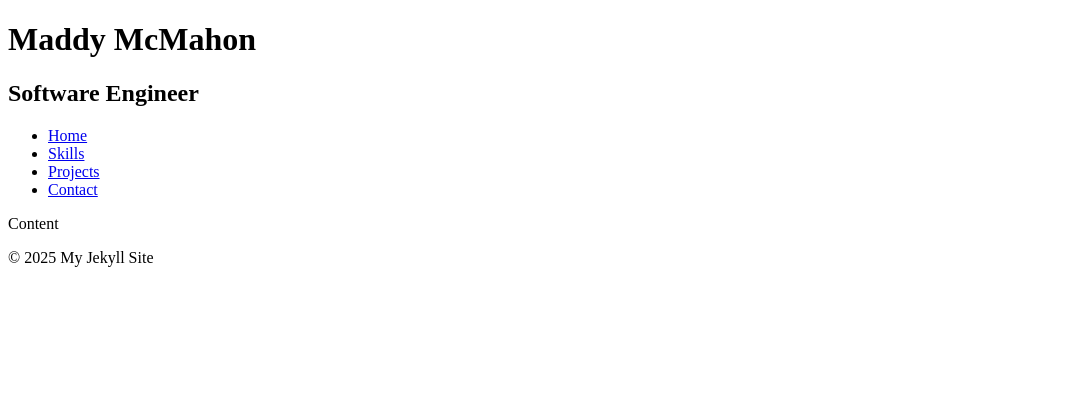
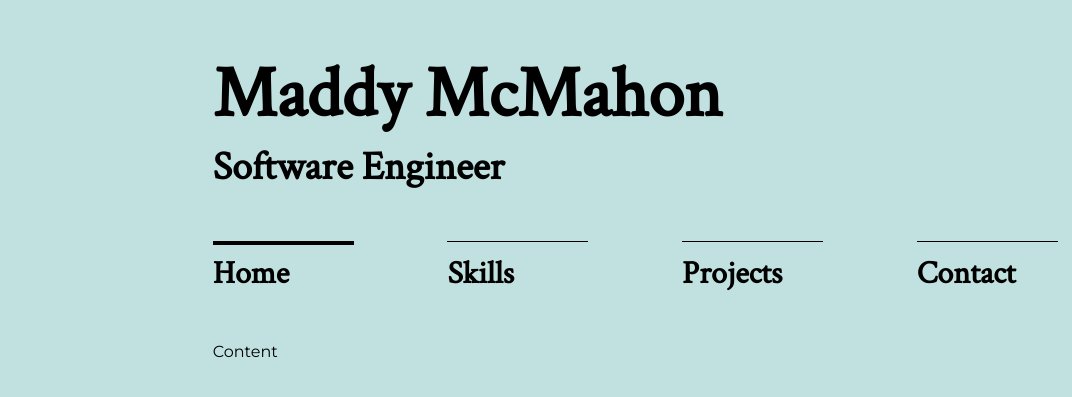
Before and after one commit to mdm106/jekyll-personal-portfolio, a Jekyll site: the page built from index.html, in a window 1280 px wide. Shown: the top 397 px of the page, without its empty margins (0-1072 px from the left). Built offline with Jekyll 4.4.1, drawn with Linux system fonts in a browser that asks for light colours.

Commit message:
Initial nav and main layout styling

```diff
--- a/_includes/nav.html
+++ b/_includes/nav.html
@@ -1,8 +1,48 @@
-<nav>
-    <ul>
-        <li><a href="{{ '/' | relative_url }}">Home</a></li>
-        <li><a href="{{ '/skills/' | relative_url }}">Skills</a></li>
-        <li><a href="{{ '/projects/' | relative_url }}">Projects</a></li>
-        <li><a href="{{ '/contact/' | relative_url }}">Contact</a></li>
+<nav class="nav-desktop">
+    <ul class="nav-list nav-list-desktop">
+        <li class="nav-item{% if page.url == '/' %} active-link{% endif %}">
+            <a href="{{ '/' | relative_url }}">Home</a>
+        </li>
+        <li class="nav-item{% if page.url == '/skills/' %} active-link{% endif %}">
+            <a href="{{ '/skills/' | relative_url }}">Skills</a>
+        </li>
+        <li class="nav-item{% if page.url == '/projects/' %} active-link{% endif %}">
+            <a href="{{ '/projects/' | relative_url }}">Projects</a>
+        </li>
+        <li class="nav-item{% if page.url == '/contact/' %} active-link{% endif %}">
+            <a href="{{ '/contact/' | relative_url }}">Contact</a>
+        </li>
     </ul>
 </nav>
+
+<nav class="nav-mobile">
+    <div class="burger-menu" onclick="toggleMenu()">
+        <span></span>
+        <span></span>
+        <span></span>
+    </div>
+    <ul class="nav-list-mobile">
+        <li class="nav-item-mobile{% if page.url == '/' %} active-link{% endif %}">
+            <a href="{{ '/' | relative_url }}">Home</a>
+        </li>
+        <li class="nav-item-mobile{% if page.url == '/skills/' %} active-link{% endif %}">
+            <a href="{{ '/skills/' | relative_url }}">Skills</a>
+        </li>
+        <li class="nav-item-mobile{% if page.url == '/projects/' %} active-link{% endif %}">
+            <a href="{{ '/projects/' | relative_url }}">Projects</a>
+        </li>
+        <li class="nav-item-mobile{% if page.url == '/contact/' %} active-link{% endif %}">
+            <a href="{{ '/contact/' | relative_url }}">Contact</a>
+        </li>
+    </ul>
+</nav>
+
+<script>
+    function toggleMenu() {
+        console.log('hello')
+        let navLinks = document.querySelector('.nav-list-mobile');
+        let burgerMenu = document.querySelector('.burger-menu');
+        navLinks.classList.toggle('active');
+        burgerMenu.classList.toggle('active');
+    }
+</script>
--- a/_layouts/default.html
+++ b/_layouts/default.html
@@ -3,11 +3,13 @@
     <head>
         <meta charset="UTF-8">
         <title>{{ page.title }}</title>
-        <link rel="stylesheet" href="/assets/css/style.css">
+        <link rel="stylesheet" href="/assets/css/main.css">
         <link rel="stylesheet" href="https://cdnjs.cloudflare.com/ajax/libs/font-awesome/6.5.0/css/all.min.css" integrity="sha512-..." crossorigin="anonymous" referrerpolicy="no-referrer" />
+        <link href="https://fonts.googleapis.com/css2?family=Montserrat:wght@400;700&display=swap" rel="stylesheet">
+        <link href="https://fonts.googleapis.com/css2?family=Crimson+Text&display=swap" rel="stylesheet">
     </head>
     <body>
-        <header>
+        <header class="header">
             <h1>Maddy McMahon</h1>
             <h2>Software Engineer</h2>
         </header>
@@ -17,9 +19,5 @@
         <main>
          {{ content }}
         </main>
-
-        <footer>
-            <p>© {{ site.time | date: "%Y" }} My Jekyll Site</p>
-        </footer>
     </body>
 </html>
--- /dev/null
+++ b/assets/css/layout.css
@@ -0,0 +1,23 @@
+body {
+    font-family: 'Montserrat', sans-serif;
+    background-color: rgb(193, 225, 225);
+}
+
+header, nav, main {
+    width: 66vw;
+    margin: 3rem 18vw 2rem 16vw;
+}
+
+.header, .nav-desktop {
+    font-family: 'Crimson Text', serif;
+}
+
+.header h1 {
+    font-size: 4.5rem;
+    margin: 0;
+}
+
+.header h2 {
+    font-size: 2.5rem;
+    margin: 0;
+}
--- /dev/null
+++ b/assets/css/main.css
@@ -0,0 +1,2 @@
+@import "layout.css";
+@import "nav.css";
--- /dev/null
+++ b/assets/css/nav.css
@@ -0,0 +1,111 @@
+.nav-list {
+    display: flex;
+    flex-direction: row;
+    justify-content: space-between;
+    list-style: none;
+    margin: 0;
+    padding: 0;
+}
+
+.nav-desktop {
+    display: block;
+}
+
+.nav-mobile {
+    display: none;
+}
+
+.burger-menu {
+    width: 2rem;
+    height: 2rem;
+    position: absolute;
+    top: 25px;
+    right: 25px;
+    display: flex;
+    justify-content: space-around;
+    flex-flow: column;
+    z-index: 2;
+}
+
+.burger-menu span {
+    width: 2rem;
+    height: 0.25rem;
+    background-color: black;
+    border-radius: 10px;
+    transform-origin: 1px center;
+    transition: all 0.3s linear;
+}
+
+.burger-menu.active span:nth-child(1) {
+    transform: rotate(45deg);  /* Top span rotates 45 degrees */
+}
+
+.burger-menu.active span:nth-child(2) {
+    transform: translateX(0);
+    opacity: 0;  /* Hide the middle span */
+}
+
+.burger-menu.active span:nth-child(3) {
+    transform: rotate(-45deg);  /* Bottom span rotates -45 degrees */
+}
+
+@media screen and (max-width: 700px) {
+    /* Styles for screens 768px wide or smaller */
+    .nav-mobile {
+       display: block;
+    }
+
+    .nav-list-mobile {
+        display: flex;
+        flex-flow: column;
+        background-color: rgb(45, 49, 52);
+        position: fixed;
+        transform: translateX(-100%);
+        top: 0px;
+        left: 0px;
+        height: 100vh;
+        width: 55vw;
+        transition: transform 0.3s ease-in-out;
+        margin: 0px;
+        padding-top: 4rem;
+        z-index: 20;
+        list-style: none;
+    }
+
+    .nav-list-mobile.active {
+        transform: translateX(0px);
+    }
+
+    .nav-desktop, .nav-list-desktop {
+        display: none;
+    }
+}
+
+.nav-item {
+    font-size: 2rem;
+    font-weight: bold;
+    border-top: 1.5px solid #000;
+    padding-top: 10.5px;
+    width: 11vw;
+}
+
+.nav-item.active-link {
+    border-top: 4px solid #000;
+    padding-top: 8px;
+}
+
+.nav-item a {
+    text-decoration: none;
+    color: #000;
+    width: 11vw;
+}
+
+.nav-item-mobile {
+    margin: 1.2rem 0px;
+}
+
+.nav-item-mobile a {
+    text-decoration: none;
+    color: white;
+    font-size: 1rem;
+}
```
Also changed, not shown: assets/css/style.css (deleted).
